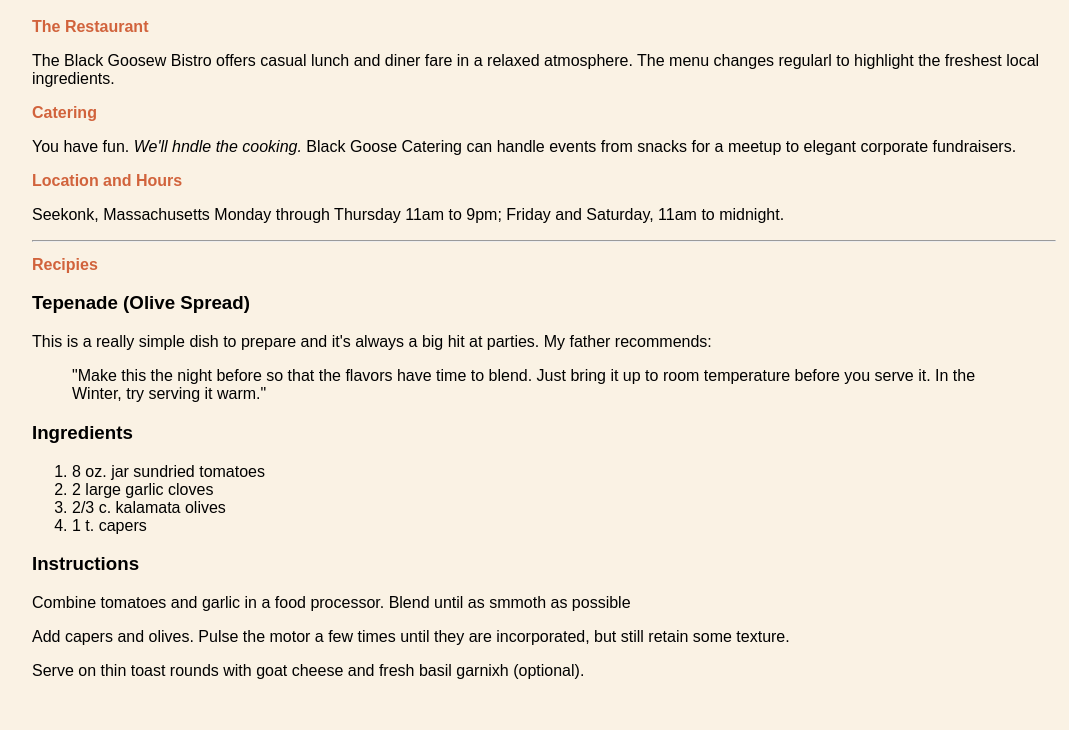
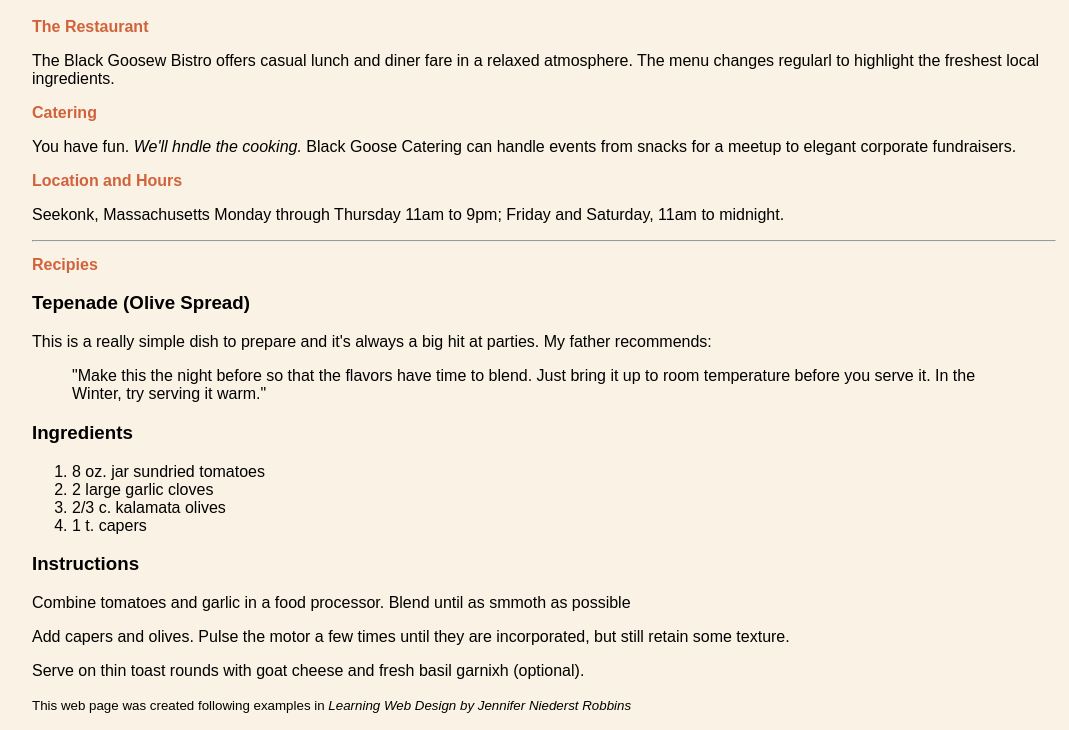
Before and after one commit to goodbat/learning-web-design, a plain HTML site: page index.html in a window 1280 px wide. Shown: the part 254-984 px from the top of the page, without its empty margins (96-1165 px from the left). Before the commit the page ends 950 px from the top, so only its background shows below. Drawn offline with Linux system fonts and the light colour scheme.

Commit message:
Added more HTML tags from list in exercise 5.2, page 98

```diff
--- a/index.html
+++ b/index.html
@@ -75,5 +75,9 @@
         <p>Serve on thin toast rounds with goat cheese and fresh basil garnixh
             (optional).
         </p>
+        <footer>
+        <p><small>This web page was created following examples in <cite>Learning Web Design
+            by Jennifer Niederst Robbins</cite></small></p>
+        </footer>
     </body>
 </html>
```
